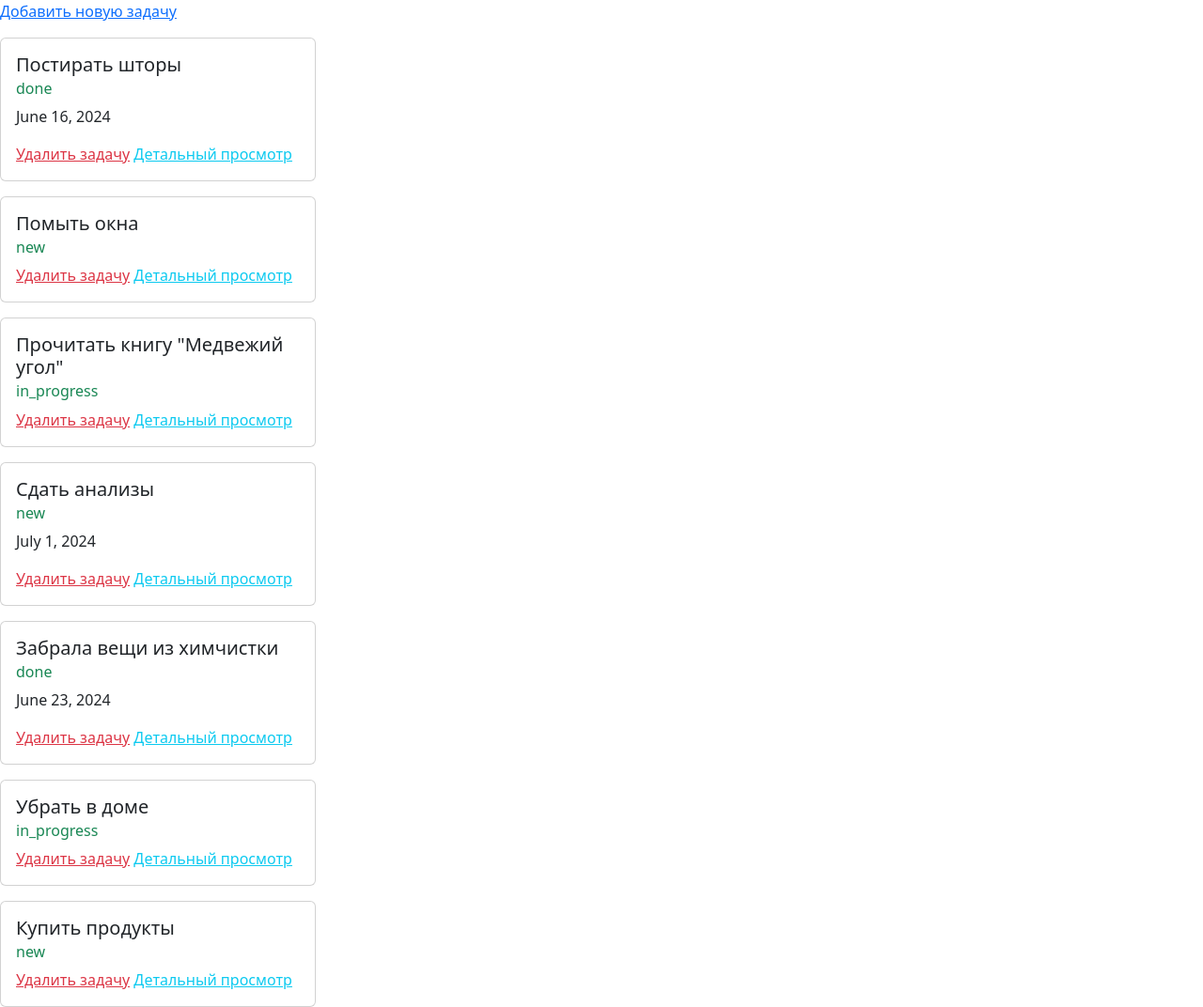
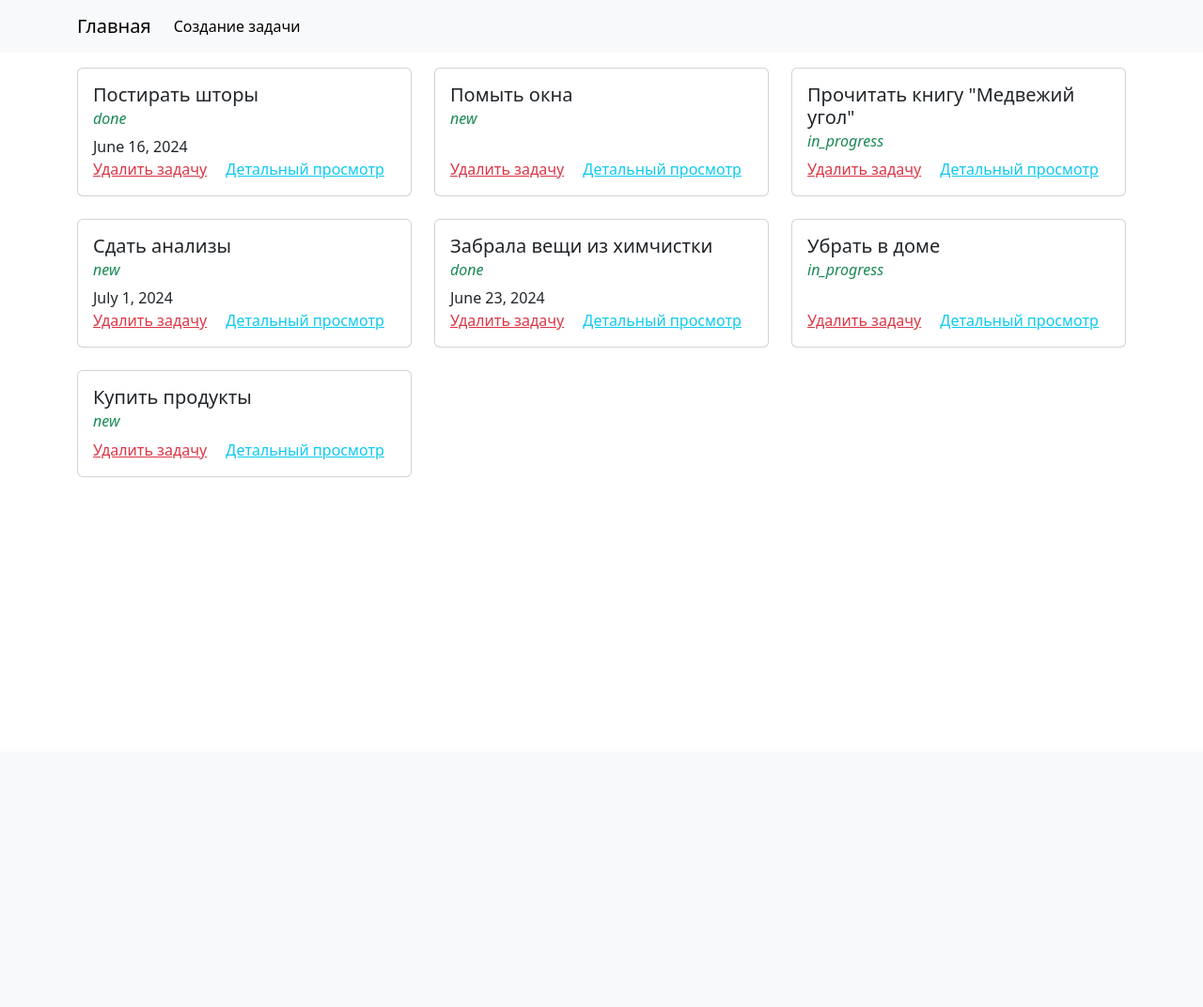
Before and after one commit to DashaKramm/to_do_list, a Django app: page / in a window 1280 px wide. Shown: the whole page at 94% size. After the commit the page ends 508 px from the top, so only its background shows below. Run offline with Django 5.2, Linux system fonts and the light colour scheme; data comes from the database, SQL or seed files in the repository.

Commit message:
добавила панель навигации
в зависимости от страницы - разные варианты панели навигации

```diff
--- a/source/webapp/templates/base.html
+++ b/source/webapp/templates/base.html
@@ -12,8 +12,29 @@
           integrity="sha384-QWTKZyjpPEjISv5WaRU9OFeRpok6YctnYmDr5pNlyT2bRjXh0JMhjY6hW+ALEwIH" crossorigin="anonymous">
 </head>
 <body>
-{% block content %}
-{% endblock %}
+<nav class="navbar navbar-expand-lg bg-body-tertiary">
+    <div class="container">
+        <a class="navbar-brand" href="{% url 'tasks' %}">Главная</a>
+        <button class="navbar-toggler" type="button" data-bs-toggle="collapse" data-bs-target="#navbarNav"
+                aria-controls="navbarNav" aria-expanded="false" aria-label="Toggle navigation">
+            <span class="navbar-toggler-icon"></span>
+        </button>
+        <div class="collapse navbar-collapse" id="navbarNav">
+            <ul class="navbar-nav">
+                {% block links %}
+                    <li class="nav-item">
+                        <a class="nav-link active" aria-current="page" href="{% url 'create_task' %}">Создание
+                            задачи</a>
+                    </li>
+                {% endblock %}
+            </ul>
+        </div>
+    </div>
+</nav>
+<div class="container">
+    {% block content %}
+    {% endblock %}
+</div>
 <script src="https://cdn.jsdelivr.net/npm/bootstrap@5.3.3/dist/js/bootstrap.bundle.min.js"
         integrity="sha384-YvpcrYf0tY3lHB60NNkmXc5s9fDVZLESaAA55NDzOxhy9GkcIdslK1eN7N6jIeHz"
         crossorigin="anonymous"></script>
--- a/source/webapp/templates/create_task.html
+++ b/source/webapp/templates/create_task.html
@@ -1,6 +1,8 @@
 {% extends 'base.html' %}
 {% block title %}
     <title>Create task</title>
+{% endblock %}
+{% block links %}
 {% endblock %}
 {% block content %}
     <h2>Create Task</h2>
@@ -23,6 +25,4 @@
         <br/>
         <input type="submit" value="Send"/>
     </form>
-    <br/>
-    <a href="{% url 'tasks' %}">На главную</a>
 {% endblock %}
--- a/source/webapp/templates/index.html
+++ b/source/webapp/templates/index.html
@@ -3,19 +3,26 @@
     <title>Tasks</title>
 {% endblock %}
 {% block content %}
-    <a href="{% url 'create_task' %}">Добавить новую задачу</a>
-    <br>
-    {% for task in tasks %}
-        <div class="card mt-3" style="width: 21rem;">
-            <div class="card-body">
-                <h5 class="card-title">{{ task.description }}</h5>
-                <h6 class="card-subtitle mb-2 text-success">{{ task.status }}</h6>
-                {% if task.date_of_completion is not None %}
-                    <p class="card-text">{{ task.date_of_completion }}</p>
-                {% endif %}
-                <a href="{% url 'delete_task' task.pk %}" class="card-link, link-danger">Удалить задачу</a>
-                <a href="{% url 'detailed_task_view' task.pk %}" class="card-link, link-info">Детальный просмотр</a>
+    <div class="row mt-3">
+        {% for task in tasks %}
+            <div class="col-md-6 col-lg-4 mb-4">
+                <div class="card h-100">
+                    <div class="card-body d-flex flex-column">
+                        <h5 class="card-title mb-2">{{ task.description }}</h5>
+                        <div class="flex-grow-1">
+                            <h6 class="card-subtitle mb-2 text-success"><i>{{ task.status }}</i></h6>
+                            {% if task.date_of_completion %}
+                                <p class="card-text">{{ task.date_of_completion }}</p>
+                            {% endif %}
+                        </div>
+                        <div class="mt-auto">
+                            <a href="{% url 'delete_task' task.pk %}" class="card-link text-danger">Удалить задачу</a>
+                            <a href="{% url 'detailed_task_view' task.pk %}" class="card-link text-info">Детальный
+                                просмотр</a>
+                        </div>
+                    </div>
+                </div>
             </div>
-        </div>
-    {% endfor %}
+        {% endfor %}
+    </div>
 {% endblock %}
```
Also changed, not shown: source/webapp/templates/detailed_task_view.html (+8 -2 lines).
